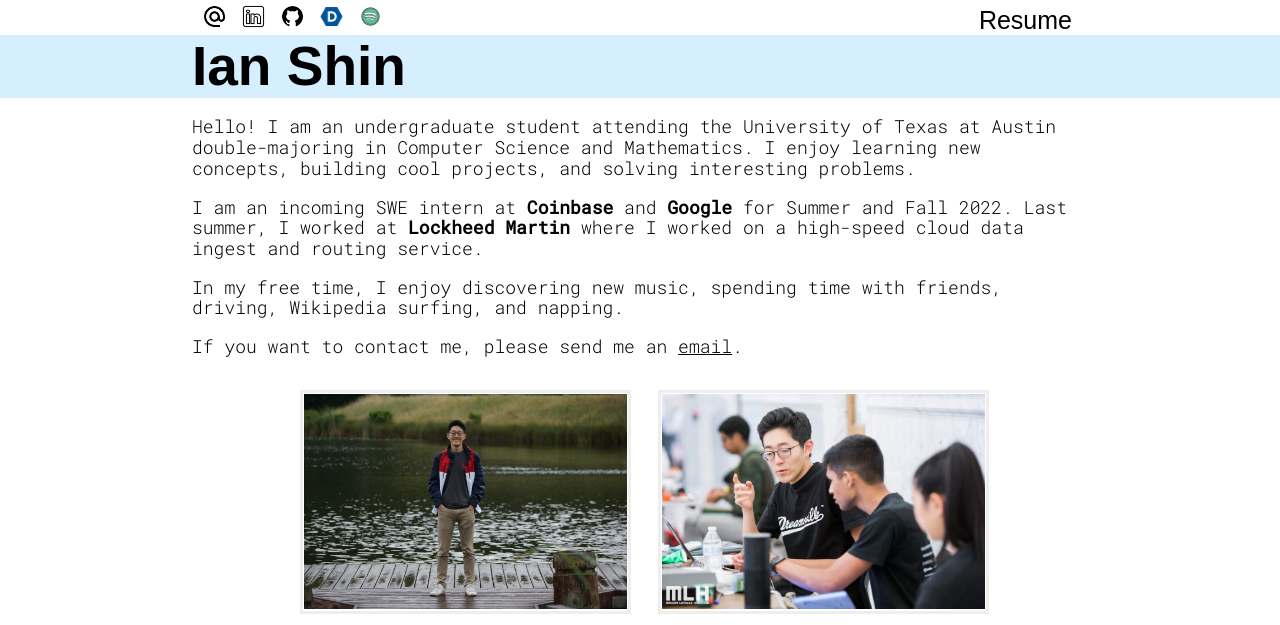
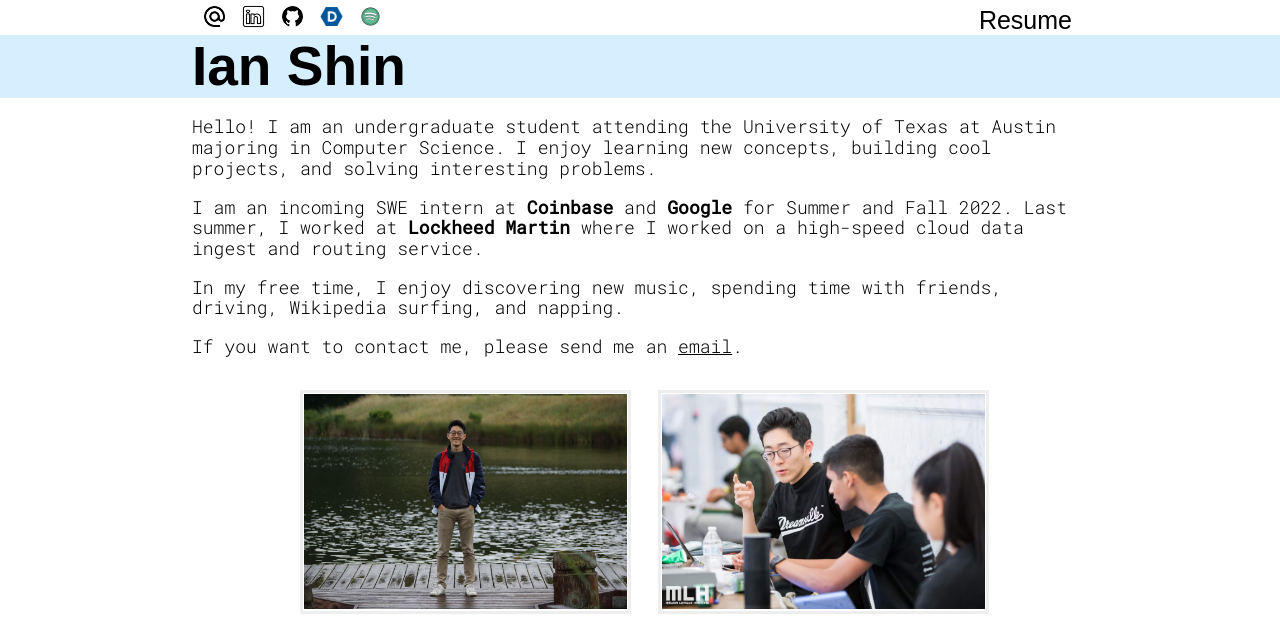
Before and after one commit to ian1780/ian1780.github.io, a website: page index.html in a window 1280 px wide. Shown: the top 625 px of the page. Drawn offline with Linux system fonts and the light colour scheme; a web font is replaced by a local one.

Commit message:
rip double major

```diff
--- a/index.html
+++ b/index.html
@@ -51,7 +51,7 @@
 	<div id="content">
 		<div id="info">
 			<p>
-				Hello! I am an undergraduate student attending the University of Texas at Austin double-majoring in Computer Science and Mathematics.
+				Hello! I am an undergraduate student attending the University of Texas at Austin majoring in Computer Science.
 				I enjoy learning new concepts, building cool projects, and solving interesting problems.
 			</p>
 			<p>
```
Also changed, not shown: 1 other file.
